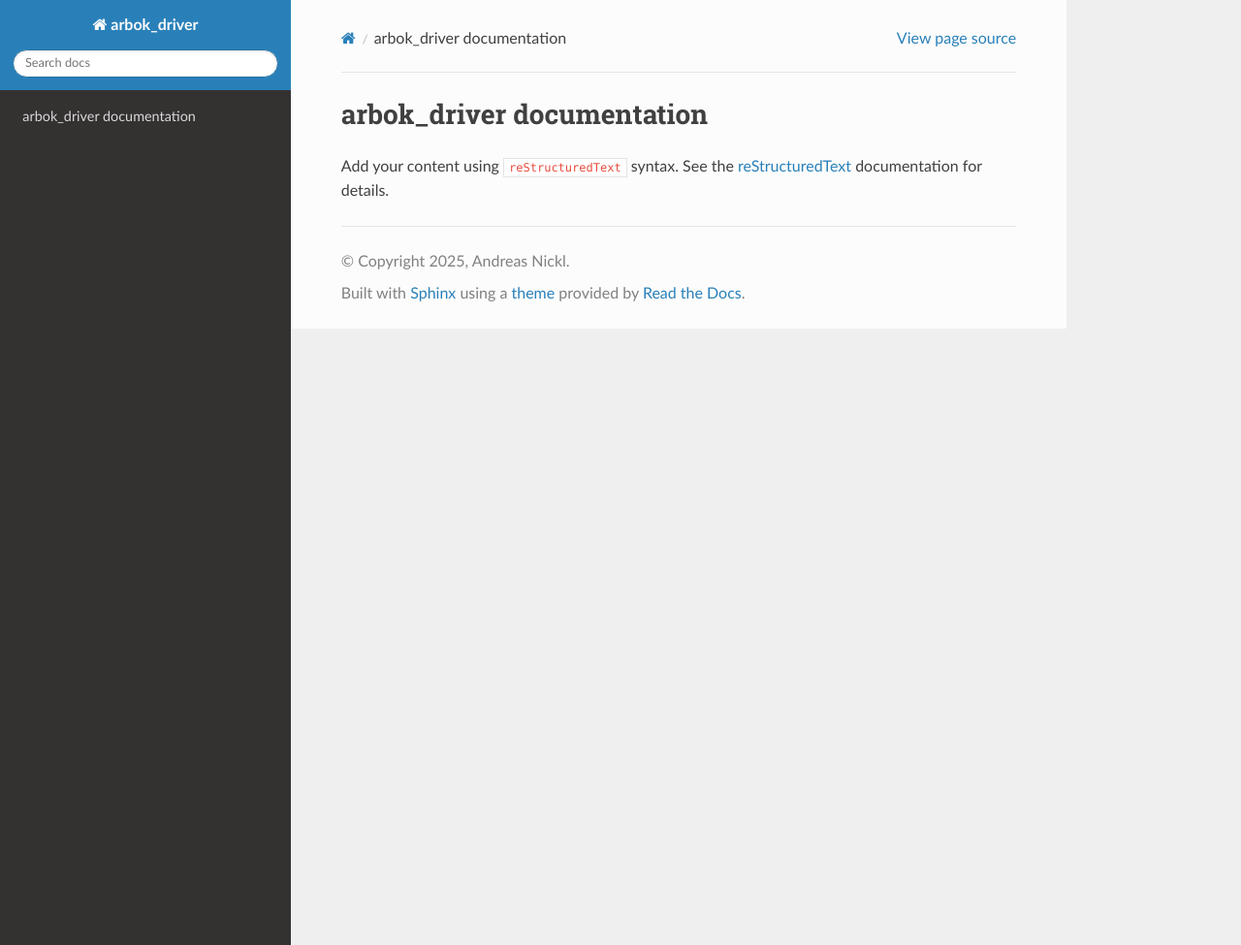
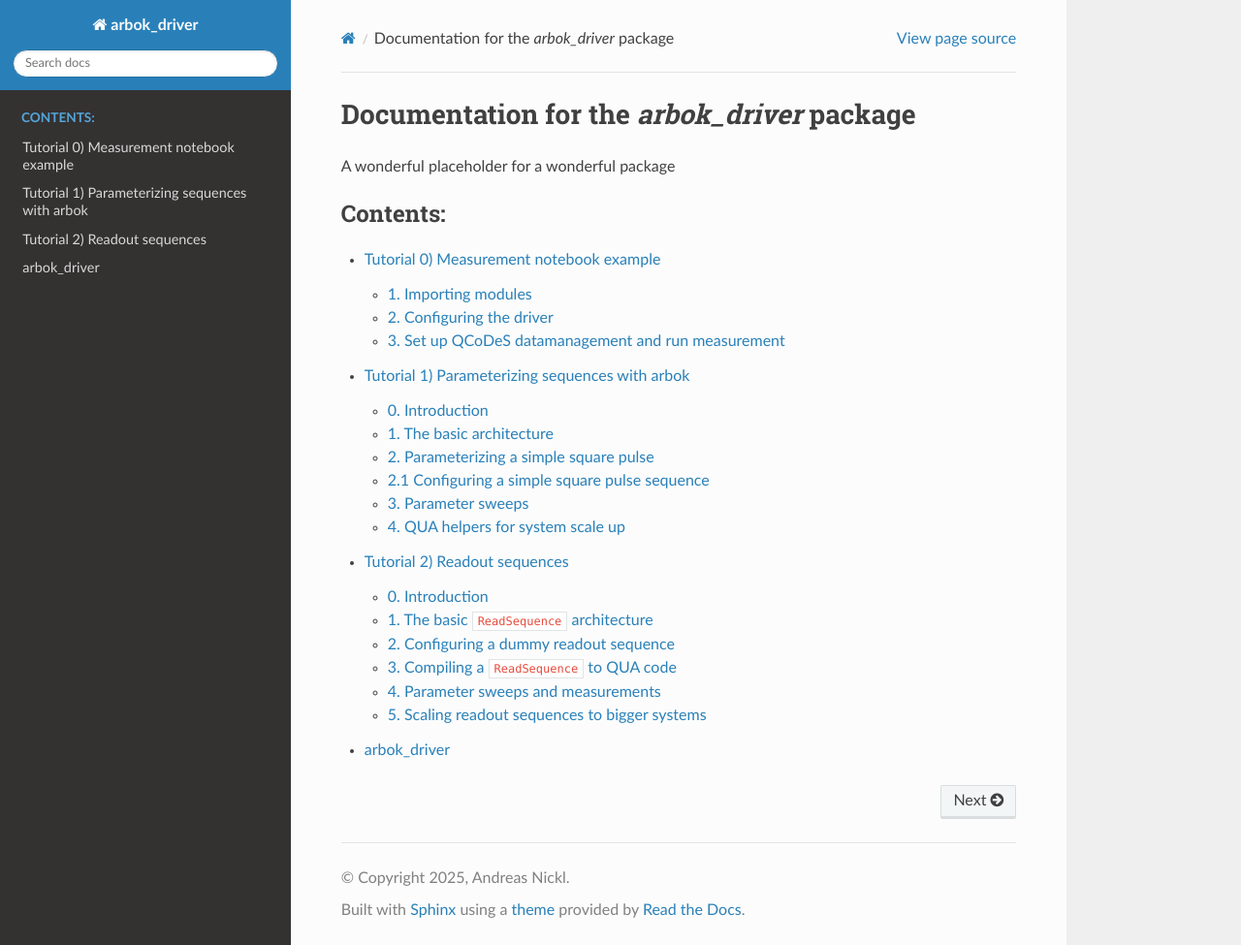
Before and after one commit to andncl/arbok_driver, a Sphinx documentation site: the page built from docs/index.rst, in a window 1280 px wide and 975 px high. Shown: the whole window at 97% size. Built offline with Sphinx 7.4.7 and the Read the Docs theme 3.1.0, drawn with Linux system fonts in a browser that asks for light colours.

Commit message:
Updated docs

```diff
--- a/docs/conf.py
+++ b/docs/conf.py
@@ -19,6 +19,7 @@
 # https://www.sphinx-doc.org/en/master/usage/configuration.html#general-configuration
 
 extensions = [
+    "myst_nb",
     "sphinx.ext.autodoc",
     "sphinx.ext.napoleon",       # Google/NumPy-style docstrings
     "sphinx_autodoc_typehints",  # show type hints in docs
@@ -27,7 +28,7 @@
 
 templates_path = ['_templates']
 exclude_patterns = ['_build', 'Thumbs.db', '.DS_Store']
-
+jupyter_execute_notebooks = "off"
 
 
 # -- Options for HTML output -------------------------------------------------
--- a/docs/index.rst
+++ b/docs/index.rst
@@ -3,14 +3,16 @@
    You can adapt this file completely to your liking, but it should at least
    contain the root `toctree` directive.
 
-arbok_driver documentation
-==========================
+Documentation for the `arbok_driver` package
+=============================================
 
-Add your content using ``reStructuredText`` syntax. See the
-`reStructuredText <https://www.sphinx-doc.org/en/master/usage/restructuredtext/index.html>`_
-documentation for details.
-
+A wonderful placeholder for a wonderful package
 
 .. toctree::
    :maxdepth: 2
    :caption: Contents:
+
+   0_Measurement_example
+   1_parameterizing_sequences
+   2_Readout_sequences
+   modules
--- a/docs/modules.rst
+++ b/docs/modules.rst
@@ -1,7 +1,44 @@
 arbok_driver
 ============
 
-.. toctree::
-   :maxdepth: 4
+.. automodule:: arbok_driver.arbok_driver
+   :members:
 
-   arbok_driver
+.. automodule:: arbok_driver.abstract_readout
+   :members:
+
+.. automodule:: arbok_driver.device
+   :members:
+
+.. automodule:: arbok_driver.experiment
+   :members:
+
+.. automodule:: arbok_driver.generic_tuning_interface
+   :members:
+
+.. automodule:: arbok_driver.gettable_parameter
+   :members:
+
+.. automodule:: arbok_driver.measurement_runner
+   :members:
+
+.. automodule:: arbok_driver.measurement
+   :members:
+
+.. .. automodule:: arbok_driver.parameter_types
+..    :members:
+
+.. automodule:: arbok_driver.sequence_base
+   :members:
+
+.. automodule:: arbok_driver.sequence_parameter
+   :members:
+
+.. automodule:: arbok_driver.signal
+   :members:
+
+.. automodule:: arbok_driver.sub_sequence
+   :members:
+
+.. automodule:: arbok_driver.sweep
+   :members:
```
Also changed, not shown: pyproject.toml (+8 -0 lines), .readthedocs.yaml, docs/0_Measurement_example.ipynb, docs/2_Readout_sequences.ipynb, 1 other file.
